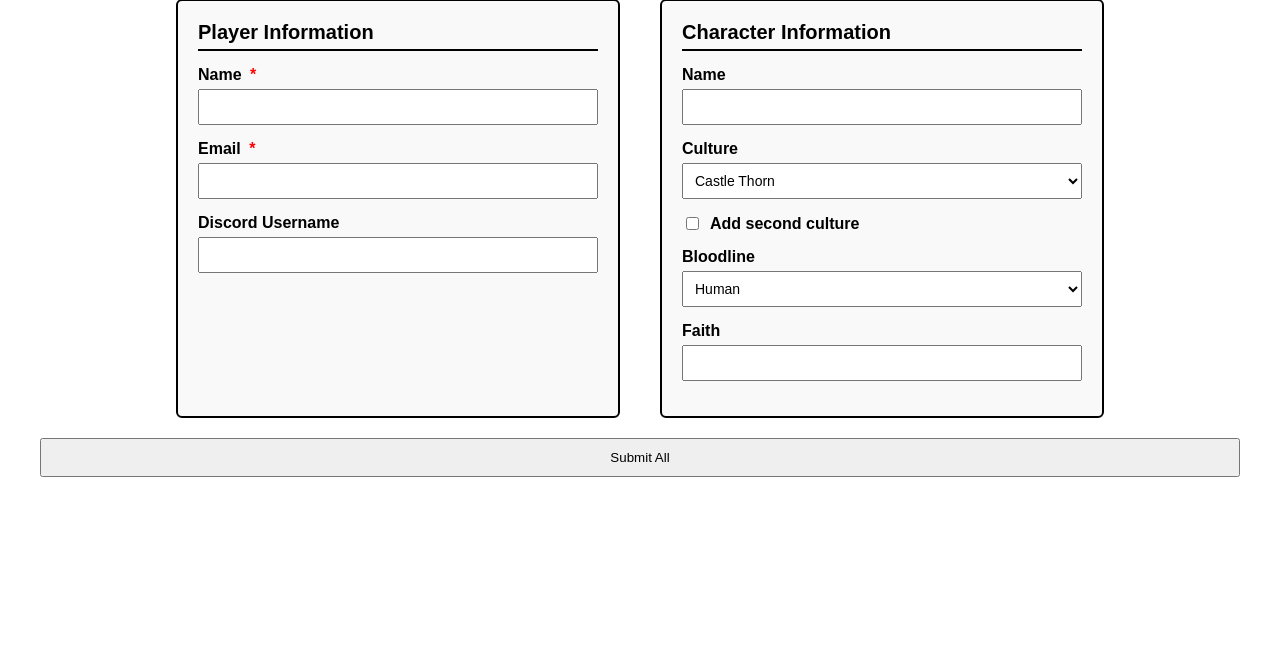
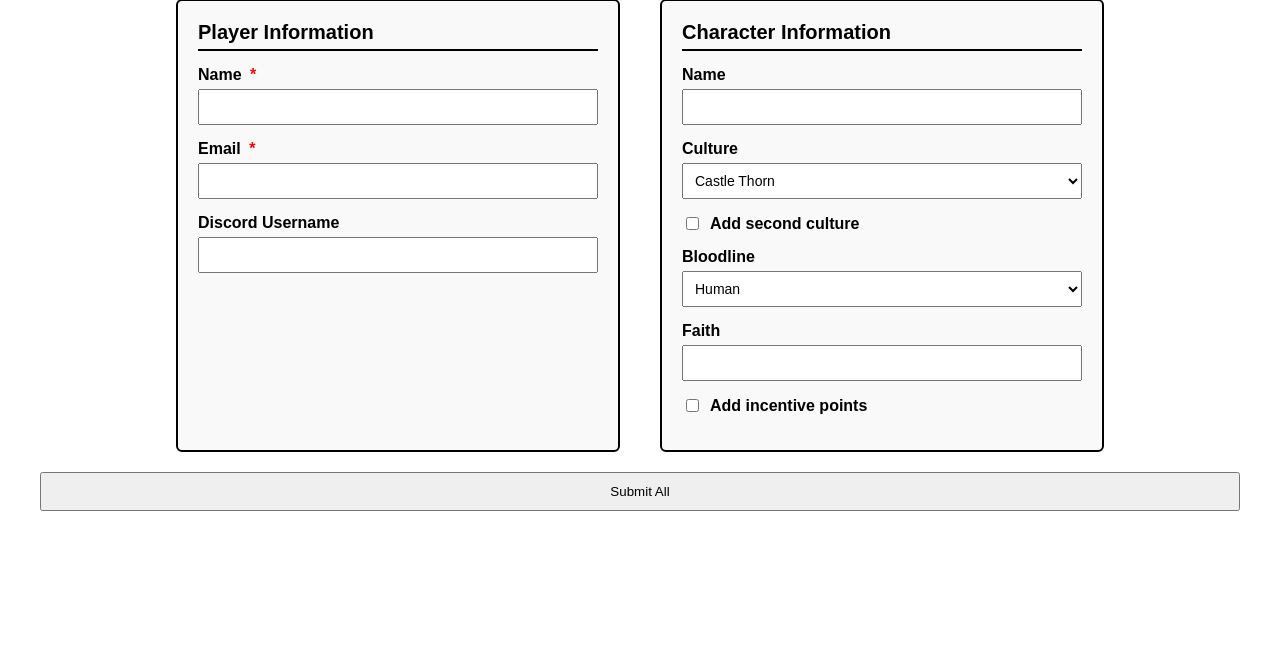
Before and after one commit to AzureZerda/CharacterCreator, a Python web app: template templates/set_character.html in a window 1280 px wide. Shown: the part 41-696 px from the top of the page. Run offline with Jinja, Linux system fonts and the light colour scheme; the template is opened without the code that fills it, so the values that code supplies are empty.

Commit message:
Implemented incentive points

```diff
--- a/templates/set_character.html
+++ b/templates/set_character.html
@@ -84,9 +84,11 @@
 
 
 <!-- PLAYER INFO -->
+
 <div class="form-container">
 
 <div class="form-title">Player Information</div>
+
 
 <div class="field">
 <label>Name <span class="required">*</span></label>
@@ -105,20 +107,26 @@
 <input type="text" name="discord">
 </div>
 
+
 </div>
 
 
 
 <!-- CHARACTER INFO -->
+
 <div class="form-container">
 
 <div class="form-title">Character Information</div>
 
 
 <div class="field">
+
 <label>Name</label>
+
 <input type="text" name="name" required>
+
 </div>
+
 
 
 <div class="field">
@@ -154,7 +162,8 @@
 </div>
 
 
-        <!-- SECOND CULTURE CHECKBOX -->
+
+<!-- SECOND CULTURE -->
 
 <div class="field">
 
@@ -169,8 +178,6 @@
 </div>
 
 
-
-        <!-- SECOND CULTURE DROPDOWN -->
 
 <div class="field" id="second-culture-container" style="display:none;">
 
@@ -243,9 +250,59 @@
 </div>
 
 
+
+
+<!-- INCENTIVE POINTS -->
+
+<div class="field">
+
+<label class="checkbox-label">
+
+<input type="checkbox" id="incentive-check">
+
+Add incentive points
+
+</label>
+
+</div>
+
+
+
+<div class="field" id="incentive-info" style="display:none;">
+
+<div class="reminder">
+
+<b>Note:</b> this is only for IP you have already earned.
+
 </div>
 
 </div>
+
+
+
+
+<div class="field" id="incentive-container" style="display:none;">
+
+<label>Incentive Points</label>
+
+<select name="incentive_points">
+
+{% for i in range(0,21) %}
+
+<option value="{{ i }}">{{ i }}</option>
+
+{% endfor %}
+
+</select>
+
+</div>
+
+
+
+</div>
+
+</div>
+
 
 
 <button type="submit">Submit All</button>
@@ -255,10 +312,13 @@
 
 
 
+
 <script>
 
 
-document.getElementById("second-culture-check").addEventListener("change", function(){
+document.getElementById("second-culture-check")
+.addEventListener("change", function(){
+
 
 const container =
 document.getElementById("second-culture-container");
@@ -266,16 +326,17 @@ document.getElementById("second-culture-check").addEventListener("change", funct
 
 if(this.checked){
 
-        container.style.display = "block";
+container.style.display="block";
 
 }
+
 else {
 
-        container.style.display = "none";
+container.style.display="none";
 
 document.querySelector(
 'select[name="second_culture"]'
-        ).value = "";
+).value="";
 
 }
 
@@ -283,61 +344,115 @@ document.getElementById("second-culture-check").addEventListener("change", funct
 
 
 
-document.getElementById("combined-form").addEventListener("submit", function(e){
-
-    e.preventDefault();
 
 
-    const formDict = {};
+document.getElementById("incentive-check")
+.addEventListener("change", function(){
 
 
-    new FormData(this).forEach((value, key) => {
+const container =
+document.getElementById("incentive-container");
 
-        formDict[key] = value;
+
+const info =
+document.getElementById("incentive-info");
+
+
+
+if(this.checked){
+
+container.style.display="block";
+
+info.style.display="block";
+
+}
+
+else {
+
+container.style.display="none";
+
+info.style.display="none";
+
+document.querySelector(
+'select[name="incentive_points"]'
+).value="0";
+
+}
 
 });
 
 
 
-    fetch("{{ url_for('new_player') }}", {
 
-        method: "POST",
 
-        headers: {
+document.getElementById("combined-form")
+.addEventListener("submit", function(e){
 
-            "Content-Type": "application/json"
+
+e.preventDefault();
+
+
+const formDict={};
+
+
+
+new FormData(this).forEach((value,key)=>{
+
+formDict[key]=value;
+
+});
+
+
+
+fetch("{{ url_for('new_player') }}",{
+
+method:"POST",
+
+headers:{
+
+"Content-Type":"application/json"
 
 },
 
-        body: JSON.stringify(formDict)
+body:JSON.stringify(formDict)
 
 })
 
-    .then(async res => {
+
+.then(async res=>{
+
 
 if(!res.ok){
 
-            const text = await res.text();
+const text=await res.text();
 
 throw new Error(text || "Submission failed");
 
 }
 
+
 return res;
+
 
 })
 
-    .then(() => {
 
-        window.location.href = "/all_skills";
+.then(()=>{
+
+
+window.location.href="/all_skills";
+
 
 })
 
-    .catch(err => {
+
+.catch(err=>{
+
 
 console.error(err);
 
-        showPopup("ERROR", err.message);
+showPopup("ERROR",err.message);
+
 
 });
 
```
Also changed, not shown: app.py (+17 -14 lines). Lines whose indentation alone changed are shown as unchanged.
